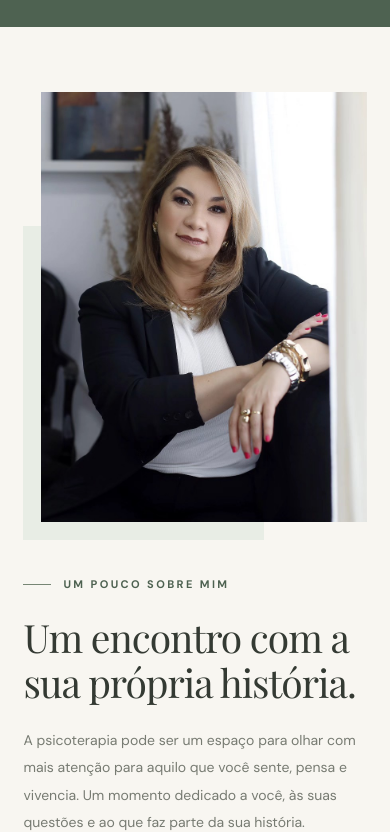
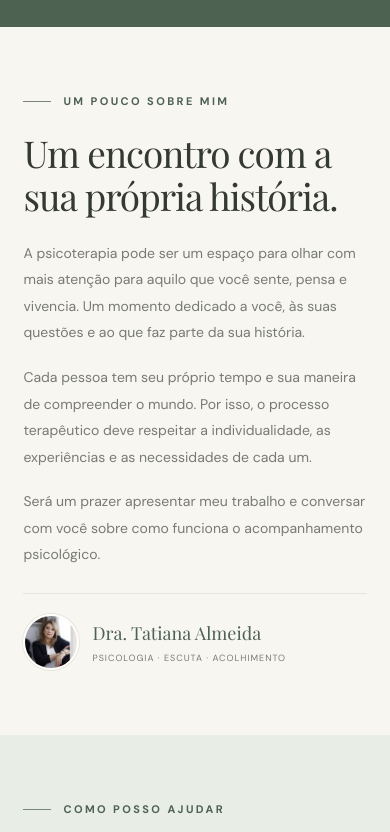
Before and after one commit to gumath121/psitatiana, a plain HTML site: page index.html in a window 390 px wide. Shown: the part 1669-2501 px from the top of the page. Drawn offline with nearby package versions, Linux system fonts and the light colour scheme.

Commit message:
Update index.html

```diff
--- a/index.html
+++ b/index.html
@@ -381,7 +381,7 @@
       color: #d9e0d6;
     }
 
-    /* SOBRE */
+    /* SOBRE — TEXTO E ASSINATURA */
 
     .section {
       padding: 105px 0;
@@ -389,50 +389,66 @@
 
     .about-grid {
       display: grid;
-      grid-template-columns: .85fr 1.15fr;
+      grid-template-columns: 1fr;
       align-items: center;
-      gap: clamp(45px, 8vw, 110px);
-    }
-
-    .about-photo-wrap {
-      position: relative;
-      padding: 0 0 18px 18px;
-    }
-
-    .about-photo-wrap::before {
-      content: "";
-      position: absolute;
-      left: 0;
-      bottom: 0;
-      width: 70%;
-      height: 70%;
-      background: var(--sage-light);
-    }
-
-    .about-photo {
-      position: relative;
-      width: 100%;
-      height: 480px;
-      object-fit: cover;
-      object-position: center 30%;
-      background: #e8e4dc;
+      max-width: 850px;
+      margin: 0 auto;
     }
 
     .about-copy h2 {
+      max-width: 720px;
       margin: 22px 0;
     }
 
     .about-copy p {
       font-size: 14px;
       margin-bottom: 18px;
-      line-height: 1.95;
+      line-height: 2;
     }
 
+    /* ASSINATURA COM FOTO CIRCULAR */
+
     .signature {
-      margin-top: 28px;
+      display: flex;
+      align-items: center;
+      gap: 15px;
+      margin-top: 32px;
+      padding-top: 24px;
+      border-top: 1px solid var(--line);
+      font-family: 'DM Sans', sans-serif;
+      font-size: 13px;
+      color: var(--text);
+    }
+
+    .about-author-photo {
+      width: 62px;
+      height: 62px;
+      flex-shrink: 0;
+      border-radius: 50%;
+      object-fit: cover;
+      object-position: center 28%;
+      border: 2px solid var(--white);
+      box-shadow: 0 0 0 1px var(--line);
+    }
+
+    .about-author-info {
+      display: flex;
+      flex-direction: column;
+      gap: 2px;
+    }
+
+    .about-author-name {
       font-family: 'Playfair Display', Georgia, serif;
-      font-size: 25px;
+      font-size: 19px;
+      font-weight: 400;
       color: var(--sage-dark);
+    }
+
+    .about-author-role {
+      font-size: 10px;
+      letter-spacing: 1.3px;
+      text-transform: uppercase;
+      color: var(--muted);
     }
 
     /* ATENDIMENTO */
@@ -659,11 +675,7 @@
       fill: currentColor;
     }
 
-    /* =========================================
-       ANIMAÇÕES AO ROLAR A PÁGINA
-    ========================================= */
-
-    /* Elementos surgem suavemente de baixo para cima */
+    /* ANIMAÇÕES AO ROLAR A PÁGINA */
 
     .reveal {
       opacity: 0;
@@ -678,8 +690,6 @@
       transform: translateY(0);
     }
 
-    /* Fotografias com movimento mais delicado */
-
     .reveal-photo {
       opacity: 0;
       transform: translateY(18px) scale(.985);
@@ -693,13 +703,11 @@
       transform: translateY(0) scale(1);
     }
 
-    /* Intervalo progressivo entre os cards */
-
     .service-card.reveal {
       transition-delay: var(--reveal-delay, 0ms);
     }
 
-    /* Acessibilidade: reduz movimento quando solicitado */
+    /* ACESSIBILIDADE */
 
     @media (prefers-reduced-motion: reduce) {
       html {
@@ -723,7 +731,7 @@
       }
     }
 
-    /* CELULAR E TABLET */
+    /* TABLET */
 
     @media (max-width: 850px) {
       .nav {
@@ -768,18 +776,12 @@
         padding: 75px 0;
       }
 
-      .about-grid {
-        gap: 40px;
-      }
-
-      .about-photo {
-        height: 410px;
-      }
-
       .service-grid {
         grid-template-columns: repeat(2, 1fr);
       }
     }
+
+    /* CELULAR */
 
     @media (max-width: 600px) {
       .container {
@@ -875,19 +877,40 @@
         margin-bottom: 8px;
       }
 
-      .about-grid,
-      .clinic-grid {
+      /* SOBRE NO CELULAR: TEXTO E FOTO PEQUENA */
+
+      .about-grid {
         grid-template-columns: 1fr;
-        gap: 35px;
+        gap: 0;
       }
 
-      .about-photo {
-        height: 430px;
+      .about-copy h2 {
+        font-size: 37px;
       }
 
-      .about-copy h2,
-      .clinic-copy h2 {
-        font-size: 39px;
+      .about-copy p {
+        font-size: 14px;
+        line-height: 1.9;
+      }
+
+      .signature {
+        margin-top: 25px;
+        padding-top: 20px;
+        gap: 13px;
+      }
+
+      .about-author-photo {
+        width: 56px;
+        height: 56px;
+      }
+
+      .about-author-name {
+        font-size: 18px;
+      }
+
+      .about-author-role {
+        font-size: 9px;
+        letter-spacing: 1px;
       }
 
       .service-grid {
@@ -898,6 +921,15 @@
       .service-card {
         min-height: auto;
         padding: 27px 24px;
+      }
+
+      .clinic-grid {
+        grid-template-columns: 1fr;
+        gap: 35px;
+      }
+
+      .clinic-copy h2 {
+        font-size: 39px;
       }
 
       .clinic-photo {
@@ -1085,19 +1117,10 @@
       </div>
     </section>
 
-    <!-- SOBRE -->
+    <!-- SOBRE MIM: TEXTO E ASSINATURA -->
 
     <section class="section" id="sobre">
       <div class="container about-grid">
-
-        <div class="about-photo-wrap">
-          <img
-            class="about-photo"
-            src="tatiana.jpg"
-            alt="Retrato da Dra. Tatiana"
-            loading="lazy"
-          >
-        </div>
 
         <div class="about-copy">
           <span class="eyebrow">Um pouco sobre mim</span>
@@ -1121,7 +1144,19 @@
             sobre como funciona o acompanhamento psicológico.
           </p>
 
-          <div class="signature">Dra. Tatiana</div>
+          <div class="signature about-author">
+            <img
+              class="about-author-photo"
+              src="tatiana.jpg"
+              alt="Dra. Tatiana Almeida"
+              loading="lazy"
+            >
+
+            <div class="about-author-info">
+              <span class="about-author-name">Dra. Tatiana Almeida</span>
+              <span class="about-author-role">Psicologia · Escuta · Acolhimento</span>
+            </div>
+          </div>
         </div>
 
       </div>
@@ -1325,13 +1360,13 @@
     document.getElementById("year").textContent =
       new Date().getFullYear();
 
-    // Identifica os elementos que terão animação
+    // Elementos que aparecem suavemente durante a rolagem
     const revealElements = document.querySelectorAll(
       ".hero-copy, " +
       ".photo-caption, " +
       ".value-item, " +
-      ".about-photo-wrap, " +
       ".about-copy, " +
+      ".about-author, " +
       ".section-heading, " +
       ".service-card, " +
       ".clinic-copy, " +
@@ -1339,7 +1374,6 @@
       ".contact-inner"
     );
 
-    // Prepara os elementos para aparecerem durante a rolagem
     revealElements.forEach((element) => {
       element.classList.add("reveal");
     });
@@ -1354,23 +1388,23 @@
       }
     );
 
-    // Os itens de valores também aparecem em sequência
+    // Os valores também aparecem em sequência
     document.querySelectorAll(".value-item").forEach(
       (item, index) => {
         item.style.transitionDelay = `${index * 120}ms`;
       }
     );
 
-    // Prepara as fotos para uma animação suave
+    // Animação das fotografias
     const revealPhotos = document.querySelectorAll(
-      ".hero-photo, .about-photo, .clinic-photo"
+      ".hero-photo, .about-author-photo, .clinic-photo"
     );
 
     revealPhotos.forEach((photo) => {
       photo.classList.add("reveal-photo");
     });
 
-    // Observa quando cada elemento entra na área visível
+    // Observa quando os elementos entram na área visível
     if ("IntersectionObserver" in window) {
       const observer = new IntersectionObserver(
         (entries, currentObserver) => {
@@ -1378,7 +1412,7 @@
             if (entry.isIntersecting) {
               entry.target.classList.add("is-visible");
 
-              // Anima somente uma vez por carregamento
+              // Cada elemento anima somente uma vez
               currentObserver.unobserve(entry.target);
             }
           });
```
